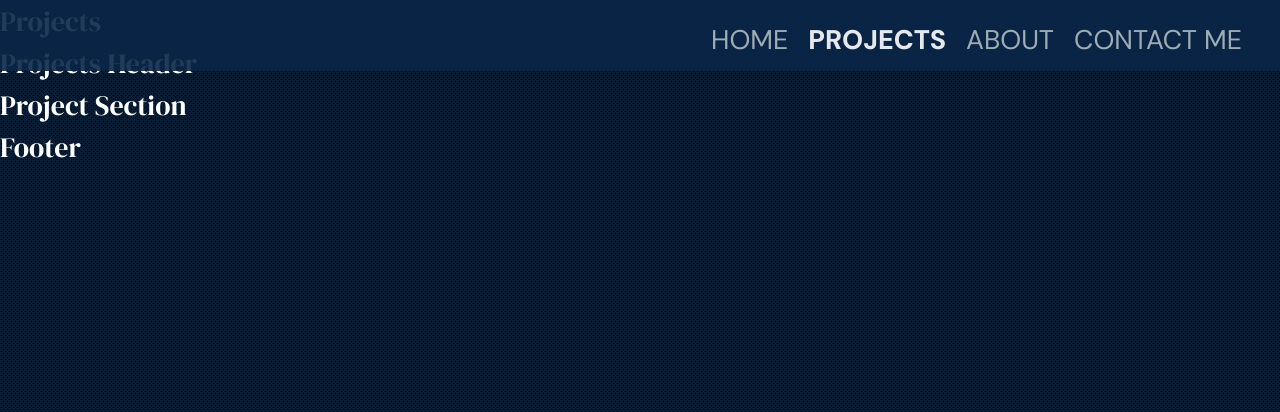
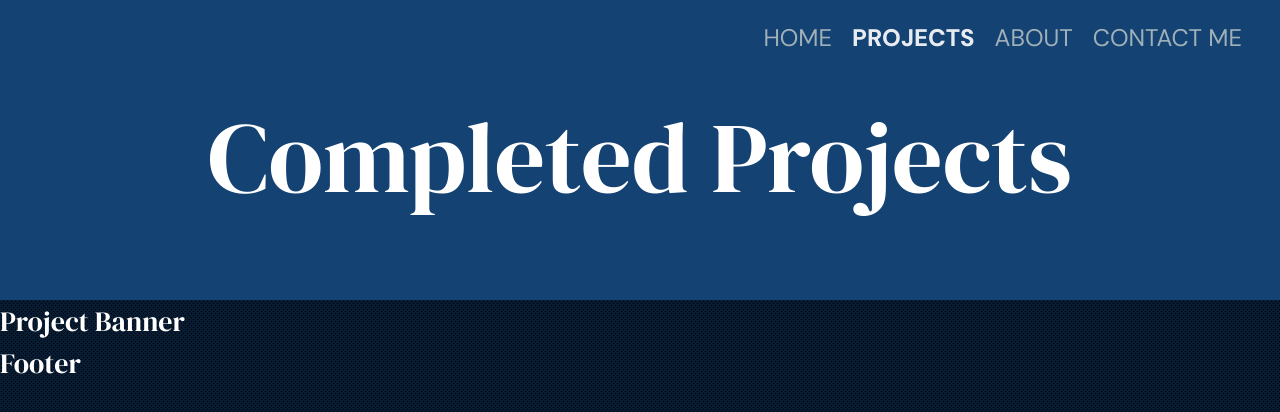
Before and after one commit to brooklinlee/portfolio, a React (Vite) app: page /projects in a window 1280 px wide. Shown: the top 412 px of the page. Built offline with nearby package versions, Linux system fonts and the light colour scheme; the HTML template or start-up script is replaced by a standard one.

Commit message:
add projects object to ProjectsIndex to map over

```diff
--- a/src/components/Home/HomeHeader.css
+++ b/src/components/Home/HomeHeader.css
@@ -2,7 +2,7 @@
   width: 100%;
   height: 100vh;
   margin: 0;
-  margin-top: 40px;
+  margin-top: 20px;
   padding: 0;
   display: flex;
   flex-direction: row;
--- a/src/components/Home/Project.css
+++ b/src/components/Home/Project.css
@@ -1,6 +1,5 @@
 body {
   margin: 0;
-
 }
 
 .carousel-container {
--- a/src/components/Home/Project.jsx
+++ b/src/components/Home/Project.jsx
@@ -57,7 +57,6 @@ const ProjectList = () => {
       <div className="carousel">
         <div
           className="inner"
-          // style={{ transform: `translateY(-${activeIndex * 100}%)` }}
           style={{ transform: `translateY(-${activeIndex * 20}%)` }}
         >
           {items.map((item) => {
@@ -65,10 +64,8 @@ const ProjectList = () => {
             }
           )}
         </div>
-
       </div>
       <div className="carousel-btns">
-
         <button
           onClick={() => {
             updateIndex(activeIndex - 1);
@@ -77,7 +74,6 @@ const ProjectList = () => {
         >
           &lt;
         </button>
-
         <div className="indicators">
           {items.map((item, index) => {
             return (
@@ -92,7 +88,6 @@ const ProjectList = () => {
               </button>
             )
           })}
-
         </div>
         <button
           onClick={() => {
@@ -107,5 +102,4 @@ const ProjectList = () => {
   )
 }
 
-
 export default ProjectList
--- a/src/components/Nav/Nav.css
+++ b/src/components/Nav/Nav.css
@@ -27,6 +27,11 @@ header.sticky {
   top: 0;
   width: 100%;
   z-index: 100;
-  background-color: var(--blue);
+  /* background-color: var(--blue);  */
   opacity: .9;
 }
+
+header.sticky a {
+  font-size: 24px;
+
+}
--- /dev/null
+++ b/src/components/Project/ProjectBanner.jsx
@@ -0,0 +1,7 @@
+const ProjectBanner = () => {
+  return (
+    <h1>Project Banner</h1>
+   );
+}
+
+export default ProjectBanner;
--- /dev/null
+++ b/src/components/Project/ProjectHeader.css
@@ -0,0 +1,13 @@
+.project-header-container {
+  height: 350px;
+  background-color: var(--med-blue);
+  margin-top: -50px;
+  display: flex;
+  justify-content: center;
+  align-items: center;
+}
+
+.project-header-container h1 {
+  padding-top: 70px;
+  font-size: 100px;
+}
--- a/src/components/Project/ProjectHeader.jsx
+++ b/src/components/Project/ProjectHeader.jsx
@@ -1,6 +1,11 @@
+// css
+import './ProjectHeader.css'
+
 const ProjectHeader = () => {
   return (
-    <h1>Projects Header</h1>
+    <main className='project-header-container'>
+      <h1>Completed Projects</h1>
+    </main>
   )
 }
 
--- a/src/components/Project/ProjectIndex.jsx
+++ b/src/components/Project/ProjectIndex.jsx
@@ -1,6 +1,60 @@
+//  components
+import ProjectBanner from "./ProjectBanner"
+
 const ProjectIndex = () => {
+
+  const projects = [
+    {
+      name: 'WellFit - Workout Tracker',
+      tech: 'Python, Django, Authentication, Neon DB, Full CRUD functionality, Data Entity Managment, CSS Flexbox & Media Queries, Git Version Control',
+      image: ('./src/assets/wellfit-pc.svg'),
+      description: 'Did you know that you are almost 50% more likely to achieve your goals if you write them down and track them regularly? How many times have you set a fitness goal only to struggle with consistency and progress tracking? Enter WellFit! WellFit empowers you to reach your fitness goals by providing a dedicated space to log your workouts, add notes, record movement sets, and stay organized. Plus, it reminds you to log your daily workouts, helping you stay on track. Easily record your workouts with details like workout type, datae, duration, and a description. Customize your workout by adding multiple sets that include information such as set name, weight, reps and equipment used. This app is also completely mobile friendly',
+      // link: (),
+      github: 'https://github.com/brooklinlee/wellfit.git',
+      deployment: 'https://wellfit.fly.dev/home/',
+    },
+    {
+      name: 'Wandr - Travel Themed Social Media',
+      tech: 'MERN Stack Application, Full-Stack Development, Group Github Workflow, JWT Authentication, Cloudinary for photo uploads',
+      image:('./src/assets/wandr-pc.svg'),
+      description: 'Wandr is a web-based application with a mission to inspire individuals to step out of their comfort zones, explore diverse cultures, landscapes, and create lasting memories. We believe that every journey has a unique story, and by sharing these stories, we aim to inspire others to embark on their own adventures. Through our platform, we provide resources, inspiration, and a community for travelers to connect, exchange ideas, and foster a sense of belonging. Together, we\'re making the world a more connected and inspired place.',
+      // link: (),
+      github: 'https://github.com/brooklinlee/wandr-front-end.git',
+      deployment: 'https://wandr-sei.netlify.app/',
+    },
+    {
+      name: 'Word Whimsy - Online Journaling',
+      tech: 'JavaScript / Express.js / MongoDB & Mongoose',
+      image: ('./src/assets/word-whimsy-pc.svg'),
+      description: 'Word Whimsy is an online journaling application. Use Word Whimsy to craft Whimsy entries with the option to set them as either pulic (viewable by other Word Whimsy users) or private (visible only to you). You can discover and explore Whimsy pages from other users, and access their posts if they\'ve made them Publicly available. You can also engage with the Word Whimsy community by commenting on publicly visible posts. ',
+      // link: (),
+      github: 'https://github.com/brooklinlee/word-whimsy.git',
+      deployment: 'https://word-whimsy.fly.dev/',
+    },
+    {
+      name: 'The Yum Yum Hub - Recipe Collector',
+      tech: 'Python, Django, Docker, Datan Entity Managment',
+      image: ('./src/assets/yyh-pc.svg'),
+      description: 'Have you ever cooked a delicious meal, and wanted to save the recipe to make again another day? Look no farther! Save all of your favorite recipes in one place with The Yum Yum Hub Recipe Collector. Add cooking events to each recipe with notes to your future self to allow you to continually improve your recipe. ',
+      // link: (),
+      github: 'https://github.com/brooklinlee/recipe-organizer.git',
+      deployment: 'https://github.com/brooklinlee/recipe-organizer.git',
+    },
+    {
+      name: 'The Silly Goose Grape-Venture',
+      tech: 'HTML & CSS / JavaScript / Game Logic',
+      image: ('./src/assets/tsgg-pc.svg'),
+      description: 'The Silly Goose Grape-Venture is a fun and whimsical Choose Your Own Adventure game inspired by the viral "Duck Song" that captivated early internet meme culture in 2009. In this interactive game, you step into the webbed feet of a silly goose on a quest for something to do and, hopefully, a delightful bunch of grapes to munch on. In this game, you will be presented with many choices at the bottom of the screen that will either lead you closer to the next stage of your quest or to an amusing game over. Some choices will move you forward to the next choice, while others will result in a game over. As a callback to the original internet song that inspired this game, there\'s no definitive way to "win," and you might find yourself caught in a silly loop as you continuously search for those elusive grapes.',
+      // link: (),
+      github: 'https://github.com/brooklinlee/the-silly-goose-grapeventure.git',
+      deployment: 'https://the-silly-goose-grapeventure.netlify.app/',
+    },
+  ]
+
   return (
-    <h1>Project Section</h1>
+    <main>
+      <ProjectBanner />
+    </main>
   )
 }
 
--- a/src/index.css
+++ b/src/index.css
@@ -15,7 +15,7 @@
 
   --blue: #0A2647;
   --dark-blue: #071B32;
-  /* --dark-blue: #0A2647; */
+  --med-blue: #144272;
   --light-blue: #2C74B3;
 
   --text-color: #FFFFFF;
--- a/src/pages/Project/Project.jsx
+++ b/src/pages/Project/Project.jsx
@@ -5,7 +5,6 @@ import ProjectIndex from "../../components/Project/ProjectIndex"
 const Project = () => {
   return (
     <>
-    <h1>Projects</h1>
     <ProjectHeader />
     <ProjectIndex />
     </>
```
